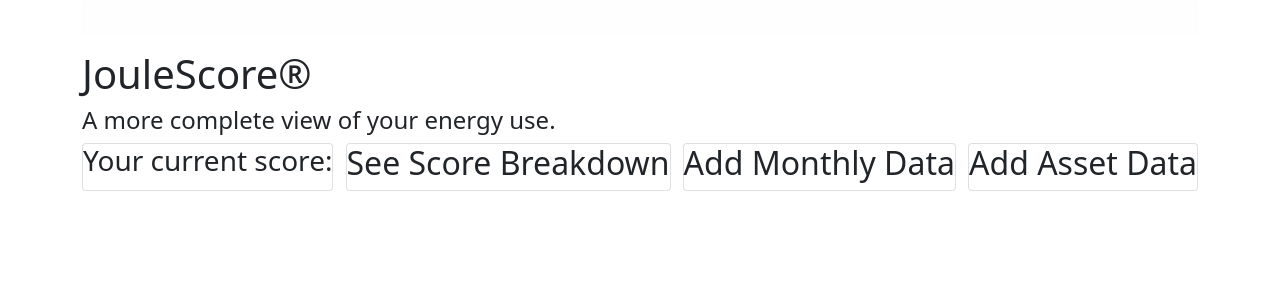
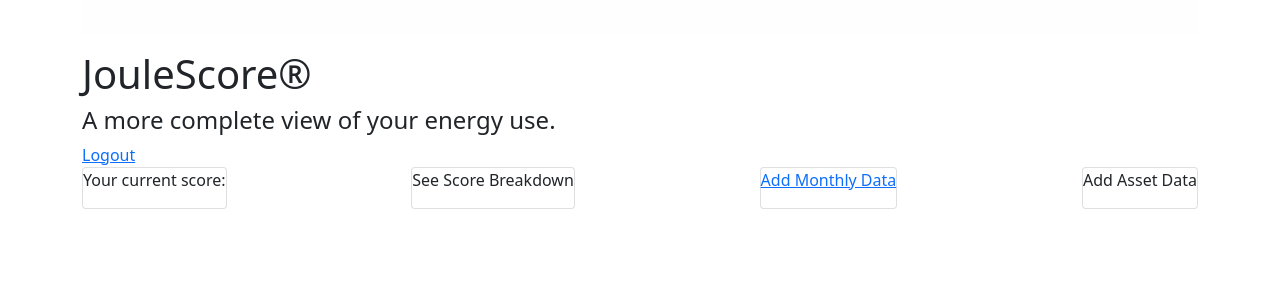
Before and after one commit to jayomeara/September22Cohort-ProjectsAndAlgorithms, a Flask app: page /dashboard/ in a window 1280 px wide. Shown: the top 300 px of the page. Run offline with Flask 2, Linux system fonts and the light colour scheme; the visitor is signed in with stand-in values (Sample User, id 1); data that the repository does not hold is empty.

Commit message:
monday night capstone changes

```diff
--- a/assignments/week 03/solo_project/flask_app/controllers/users.py
+++ b/assignments/week 03/solo_project/flask_app/controllers/users.py
@@ -41,7 +41,7 @@
     }
     user = User.getEmail(data) # check if the email is in the database
     if not user: # if not let them know
-        flash('That email is not in our database please register')
+        flash('That email is not in our database')
         return redirect('/')
     if not bcrypt.check_password_hash(user.password, request.form['password']):
         flash('Wrong password')
@@ -59,7 +59,7 @@
 @app.route('/dashboard/')
 def dashboard():
     if 'user_id' not in session:
-        flash("Dude private area log in please")
+        flash("Please Login")
         return redirect('/')
     data = {
         'id': session['user_id']
@@ -70,7 +70,7 @@
 @app.route('/addMonth/')
 def addMonth():
     if 'user_id' not in session:
-        flash("log in please")
+        flash("Please login in")
         return redirect('/')
     data = {
         'id': session['user_id']
--- a/assignments/week 03/solo_project/flask_app/models/user.py
+++ b/assignments/week 03/solo_project/flask_app/models/user.py
@@ -42,7 +42,7 @@
 
     @classmethod
     def save(cls, data):
-        query = 'INSERT INTO user (firstName, lastName, username, email, password) VALUES (%(firstName)s, %(lastName)s, %(username)s, %(email)s, %(password)s);'
+        query = 'INSERT INTO user (firstName, lastName, email, password) VALUES (%(firstName)s, %(lastName)s, %(email)s, %(password)s);'
         return connectToMySQL(cls.db).query_db(query, data)
 
     @classmethod
@@ -82,21 +82,3 @@
             isValid = False
             flash("Passwords don't match")
         return isValid
-
-
-    # @classmethod
-    # def usersImages(cls, data):
-    #     query = 'SELECT * FROM user LEFT JOIN image ON user.id = image.user_id WHERE user.id = %(id)s;'
-    #     results = connectToMySQL(cls.db).query_db(query, data)
-    #     user = cls(results[0])
-    #     for row in results:
-    #         imageData = {
-    #             'id': row['image.id'],
-    #             'title': row['title'],
-    #             'url': row['url'],
-    #             'createdAt': row['image.createdAt'],
-    #             'updatedAt': row['image.updatedAt'],
-    #             'user_id': row['user_id']
-    #         }
-    #         user.images.append(image.Image(imageData))
-    #     return user
--- a/assignments/week 03/solo_project/flask_app/templates/dashboard.html
+++ b/assignments/week 03/solo_project/flask_app/templates/dashboard.html
@@ -22,19 +22,20 @@
                 <h1>JouleScore®</h1>
                 <h4>A more complete view of your energy use.</h4>
             </div>
+            <div><a href="/logout/">Logout</a></div>
         </header>
     <main class="d-flex justify-content-between">
         <div class="card">
-            <h3>Your current score: </h3>
+            <p>Your current score:</p>
         </div>
         <div class="card">
-            <h2>See Score Breakdown</h2>
+            <p>See Score Breakdown</p>
         </div>
         <div class="card">
-            <h2>Add Monthly Data</h2>
+            <a href="/addMonth/">Add Monthly Data</a>
         </div>
         <div class="card">
-            <h2>Add Asset Data</h2>
+            <p>Add Asset Data</p>
         </div>
     </main>
     <footer>
--- a/assignments/week 03/solo_project/flask_app/templates/index.html
+++ b/assignments/week 03/solo_project/flask_app/templates/index.html
@@ -8,7 +8,7 @@
     <title>JouleScore®</title>
 </head>
 <body class="container">
-    <header class="col-4 p-4">
+    <header class="row">
         <div class="alert alert-light" role="alert">
             {% with messages = get_flashed_messages() %}
                 {%if messages %}
@@ -23,7 +23,7 @@
             {% block menu %} {% include 'menu.html' %} {% endblock menu %}
         </nav> -->
     </header>
-    <main class="bd-content">
+    <main class="container">
             <div class="row">
                 <form action="/register/" method="post" class="col-4 p-4">
                     <div class="form-group">
```
Also changed, not shown: 2 other files.
